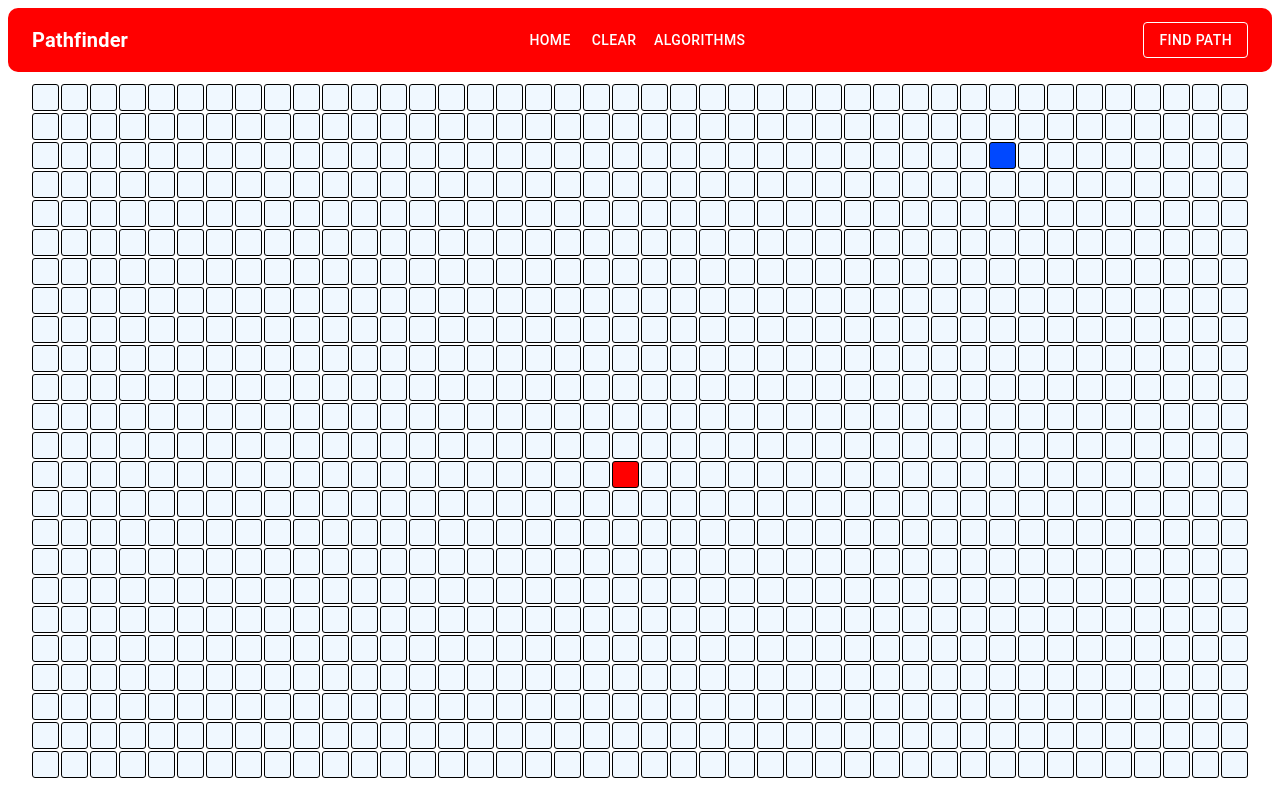
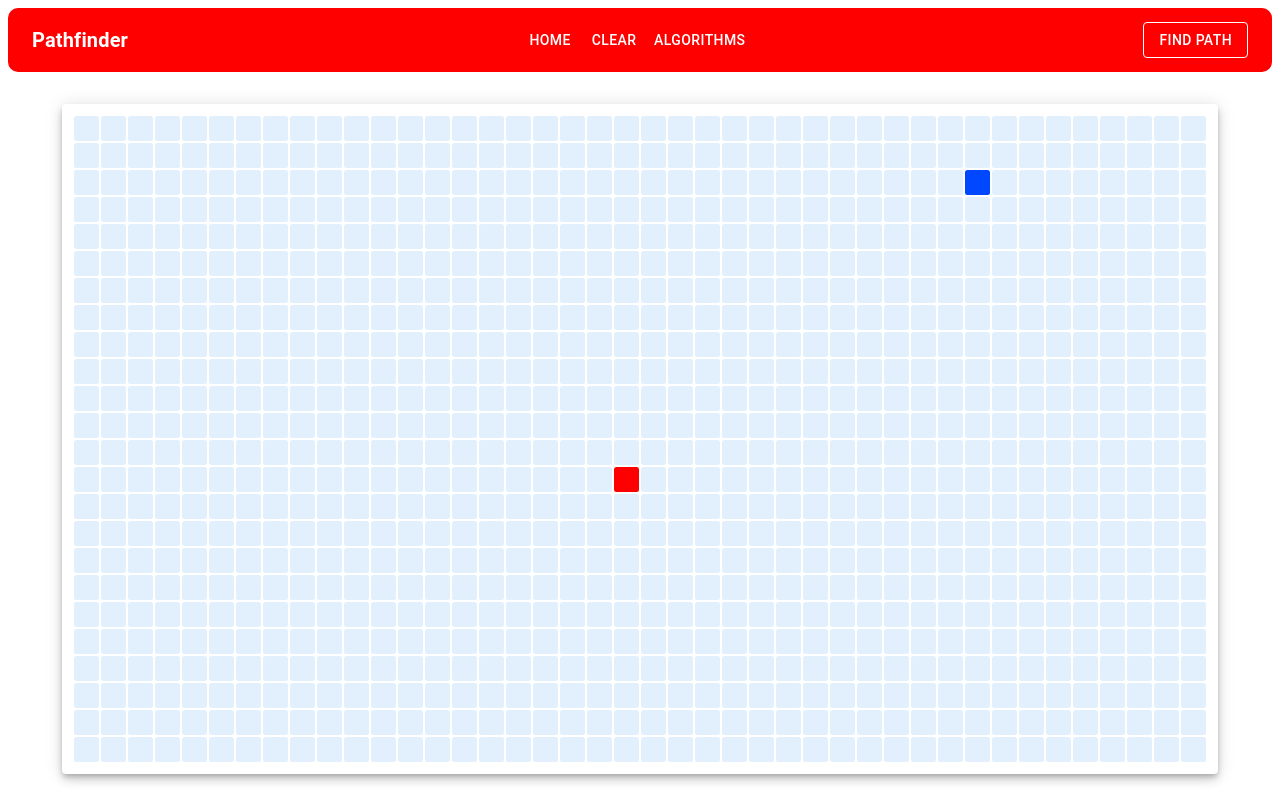
Before and after one commit to DexTerMtor-Rahul/Pathfinder, a React (Vite) app in the folder client/: page /pathfinder in a window 1280 px wide. Built offline with nearby package versions, Linux system fonts and the light colour scheme.

Commit message:
Added functionlity of A* search algorithm

```diff
--- a/client/src/components/Pathfinder.jsx
+++ b/client/src/components/Pathfinder.jsx
@@ -15,15 +15,18 @@ import {
   TableContainer,
   Menu,
   MenuItem,
+  Paper,
 } from "@mui/material";
 import MenuIcon from "@mui/icons-material/Menu";
 import { NavLink } from "react-router-dom";
 import Dijkstra from "./algorithm/Dijkstras";
+import AStar from "./algorithm/AStar";
 
 const tableStyle = {
   margin: "auto",
   padding: "10px",
   width: "fit-content",
+  marginTop: "2rem",
 };
 
 const Pathfinder = () => {
@@ -138,13 +141,26 @@ const Pathfinder = () => {
     return () => window.removeEventListener("resize", handleResize);
   }, [makeGrid]);
 
-  //function for using dijkstra algorithm and visualizing it
+  //function for search algorithm and visualizing it
 
-  const dijkstraSearch = (e) => {
+  const serachAlgorithm = (e) => {
     e.preventDefault();
-    if (animating.current || method !== "Dijkstra's Algorithm") return;
+    if (animating.current) return;
+    if (method === "Algorithms") {
+      alert("Please select an algorithm");
+      return;
+    }
+    const { visited_nodes, shortestPath } = (() => {
+      switch (method) {
+        case "Dijkstra's Algorithm":
+          return Dijkstra(grid, startNode, endNode);
+        case "A* Search":
+          return AStar(grid, startNode, endNode);
+        default:
+          return { visited_nodes: [], shortestPath: [] };
+      }
+    })();
 
-    const { visited_nodes, shortestPath } = Dijkstra(grid, startNode, endNode);
     // console.log(visited_nodes, shortestPath);
     animating.current = true;
 
@@ -258,7 +274,7 @@ const Pathfinder = () => {
           <Box
             component="form"
             sx={{ display: { xs: "none", sm: "flex" } }}
-            onSubmit={dijkstraSearch}>
+            onSubmit={serachAlgorithm}>
             <Button type="submit" color="inherit" variant="outlined">
               Find Path
             </Button>
@@ -291,7 +307,7 @@ const Pathfinder = () => {
                 <ListItemButton onClick={makeGrid}>
                   <ListItemText primary="Clear" />
                 </ListItemButton>
-                <ListItemButton onClick={dijkstraSearch}>
+                <ListItemButton onClick={serachAlgorithm}>
                   <ListItemText primary="Find Path" />
                 </ListItemButton>
               </List>
@@ -300,7 +316,7 @@ const Pathfinder = () => {
         </Toolbar>
       </AppBar>
 
-      <TableContainer style={tableStyle}>
+      <TableContainer component={Paper} elevation={6} style={tableStyle}>
         <table>
           <tbody>
             {grid.map((row, index) => {
--- /dev/null
+++ b/client/src/components/algorithm/AStar.js
@@ -0,0 +1,87 @@
+import PriorityQueue from "js-priority-queue";
+
+function isInsideGrid(i, j, grid) {
+  return i >= 0 && i < grid.length && j >= 0 && j < grid[0].length;
+}
+
+function manhattanDistance(node, endNode) {
+  return Math.abs(node.row - endNode[0]) + Math.abs(node.col - endNode[1]);
+}
+
+const aStar = (grid, startNode, endNode) => {
+  let arr = grid;
+  let visited_nodes = [];
+  let shortestPath = [];
+  let start_node = startNode;
+  let end_node = endNode;
+  let pq = new PriorityQueue({
+    comparator: function (a, b) {
+      return a.totalCost - b.totalCost; // Changed from distance to totalCost
+    },
+  });
+
+  for (let i = 0; i < arr.length; i++) {
+    for (let j = 0; j < arr[0].length; j++) {
+      arr[i][j].distance = Infinity;
+      arr[i][j].heuristic = manhattanDistance(arr[i][j], endNode);
+      arr[i][j].totalCost = Infinity;
+      arr[i][j].prevNode = null;
+      arr[i][j].isVisited = false;
+      arr[i][j].isShortestPath = false;
+    }
+  }
+
+  arr[start_node[0]][start_node[1]].distance = 0;
+  arr[start_node[0]][start_node[1]].totalCost =
+    arr[start_node[0]][start_node[1]].heuristic;
+  pq.queue(arr[start_node[0]][start_node[1]]);
+
+  let dx = [1, 0, -1, 0];
+  let dy = [0, 1, 0, -1];
+
+  while (pq.length) {
+    let cell = pq.dequeue();
+
+    if (arr[cell.row][cell.col].isVisited) continue;
+    arr[cell.row][cell.col].isVisited = true;
+    visited_nodes.push(cell);
+
+    if (cell.row === end_node[0] && cell.col === end_node[1]) {
+      let node = cell;
+      while (node !== null) {
+        shortestPath.unshift(node);
+        node = node.prevNode;
+        if (node) {
+          node.isShortestPath = true;
+          node.isVisited = false;
+        }
+      }
+      break;
+    }
+
+    for (let i = 0; i < 4; i++) {
+      let x = cell.row + dx[i];
+      let y = cell.col + dy[i];
+
+      if (!isInsideGrid(x, y, arr)) continue;
+
+      if (
+        !arr[x][y].isVisited &&
+        (!arr[x][y].isWall || (x === end_node[0] && y === end_node[1]))
+      ) {
+        const dist = arr[x][y].value; // Uniform cost for all steps
+        const tentativeDistance = cell.distance + dist;
+        if (tentativeDistance < arr[x][y].distance) {
+          arr[x][y].prevNode = cell;
+          arr[x][y].distance = tentativeDistance;
+          arr[x][y].totalCost = tentativeDistance + arr[x][y].heuristic;
+          pq.queue(arr[x][y]);
+        }
+      }
+    }
+  }
+
+  return { visited_nodes, shortestPath };
+};
+
+export default aStar;
--- a/client/src/styles/Pathfinding.css
+++ b/client/src/styles/Pathfinding.css
@@ -1,19 +1,16 @@
 td {
-  border: 1px solid #000000;
-  background-color: aliceblue;
+  background-color: rgb(225, 240, 252);
   width: 25px;
   height: 25px;
   padding: 0;
-  border-radius: 3px;
   text-align: center;
+  border-radius: 10%;
 }
-tr {
-  display: table-row;
-  vertical-align: inherit;
-  border-color: inherit;
-}
+
 table {
   margin: auto;
+  border-radius: 5px;
+  /* border-collapse: collapse; */
 }
 
 .node_start {
@@ -25,7 +22,6 @@ table {
 .node_wall {
   animation: pulse 0.5s 1;
   background-color: #202220;
-  border: 1px solid #202220;
 }
 
 @keyframes pulse {
@@ -72,7 +68,6 @@ table {
   animation-timing-function: ease-out;
   animation-delay: 0;
   animation-direction: alternate;
-  /* animation-iteration-count: infinite; */
   animation-fill-mode: none;
   animation-play-state: running;
 }
```
